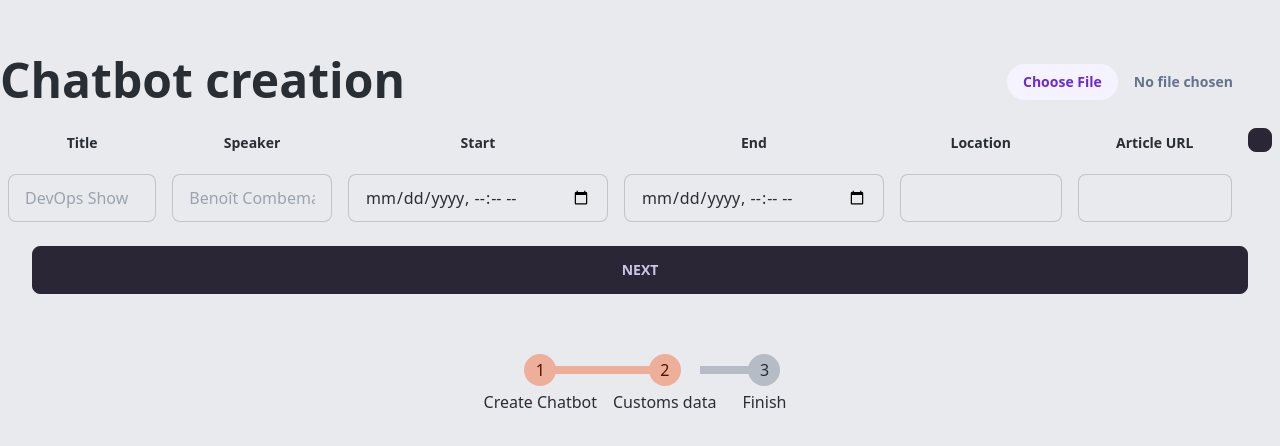
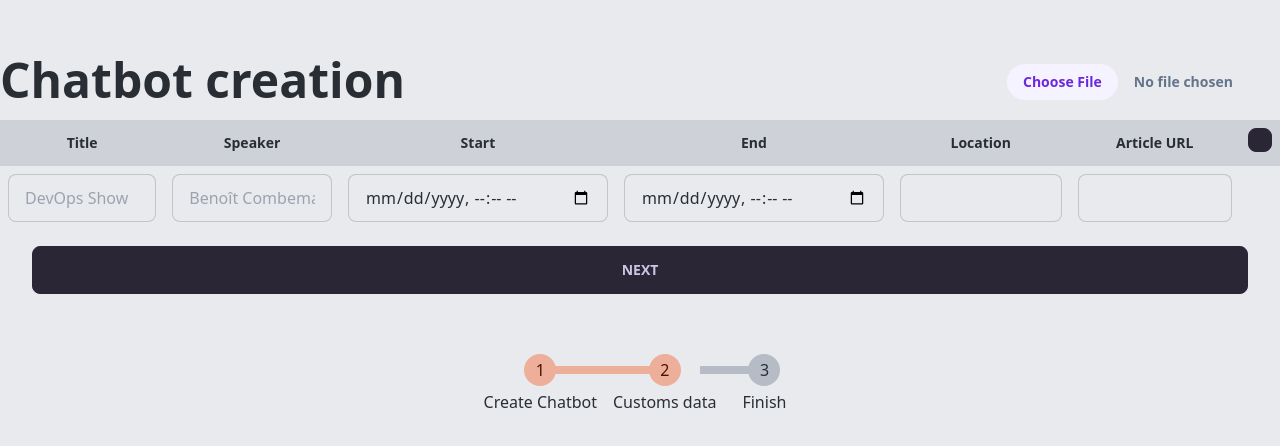
Before and after one commit to Ibentau/front-admin, a SvelteKit app: page /creationChatbot/infos in a window 1280 px wide. Shown: the top 446 px of the page. Built offline with nearby package versions, Linux system fonts and the light colour scheme.

Commit message:
list scroll

```diff
--- a/src/routes/creationChatbot/infos/+page.svelte
+++ b/src/routes/creationChatbot/infos/+page.svelte
@@ -172,10 +172,10 @@
       </div>
     </div>
 
-    <div class="overflow-y">
-      <table class="table-compact overflow-scroll w-full mt-4">
-        <thead>
-          <tr>
+    <div class="">
+      <table class="table-compact overflow-scroll mt-4">
+        <thead class="overflow-y-auto sticky top-1">
+          <tr class="h-5 bg-base-200">
             <th>Title</th>
             <th>Speaker</th>
             <th>Start</th>
```
